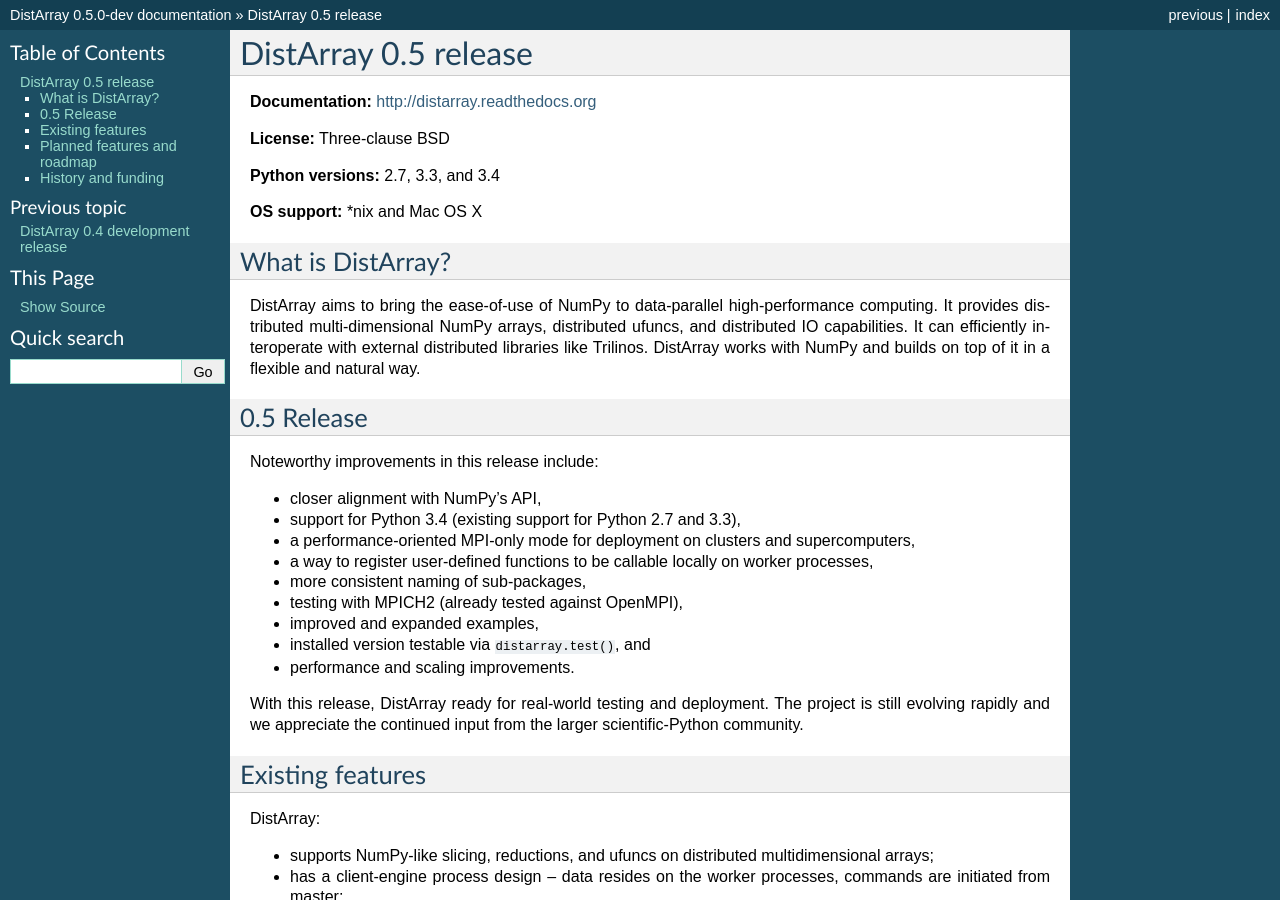
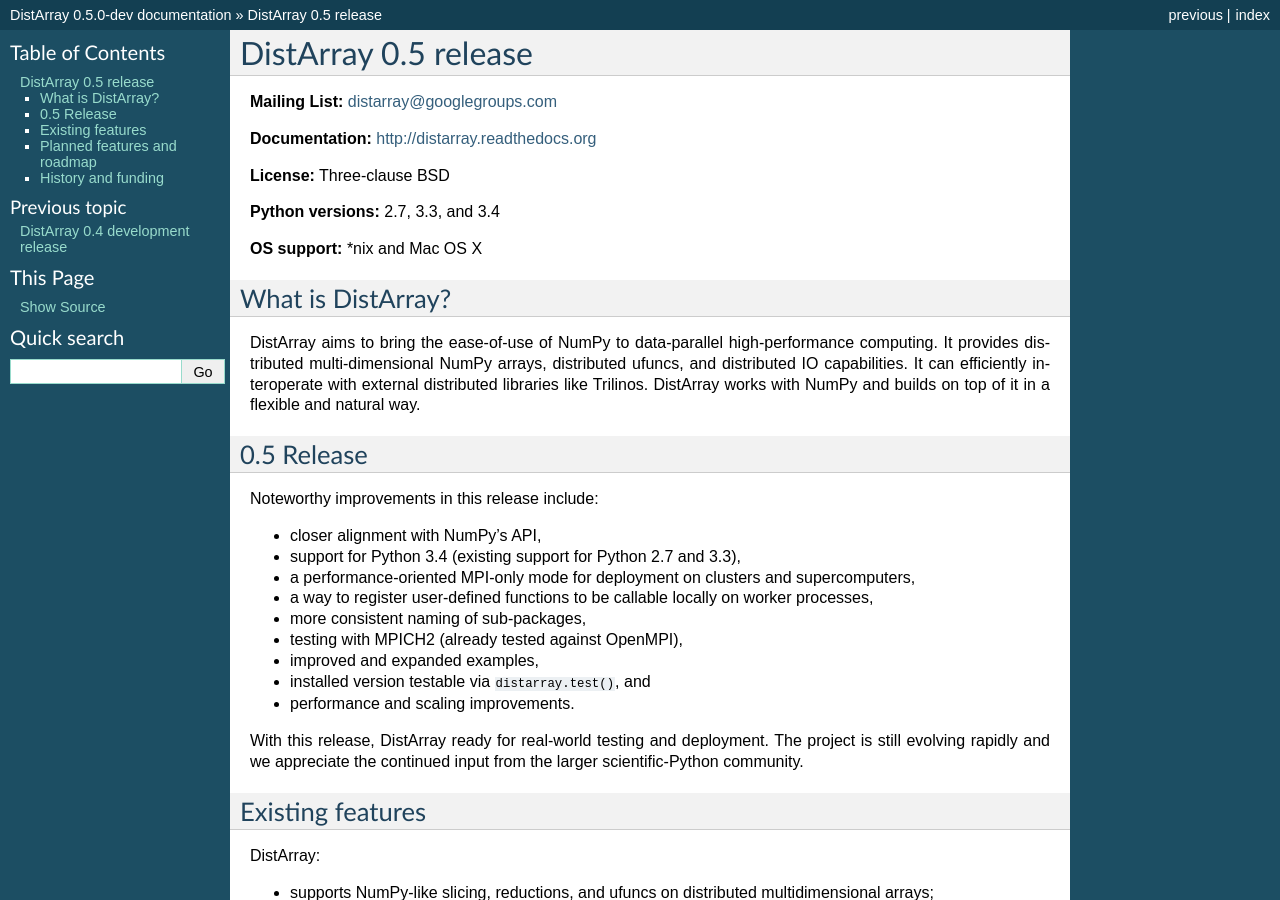
Before and after one commit to enthought/distarray, a Sphinx documentation site: the page built from docs/source/releases/release-0.5.rst, in a window 1280 px wide and 900 px high. Built offline with Sphinx 7.4.7, drawn with Linux system fonts in a browser that asks for light colours.

Commit message:
Add mailing list to release notes.

```diff
--- a/docs/source/releases/release-0.5.rst
+++ b/docs/source/releases/release-0.5.rst
@@ -1,6 +1,8 @@
 ==============================================================================
 DistArray 0.5 release
 ==============================================================================
+
+**Mailing List:** distarray@googlegroups.com
 
 **Documentation:** http://distarray.readthedocs.org
 
```
